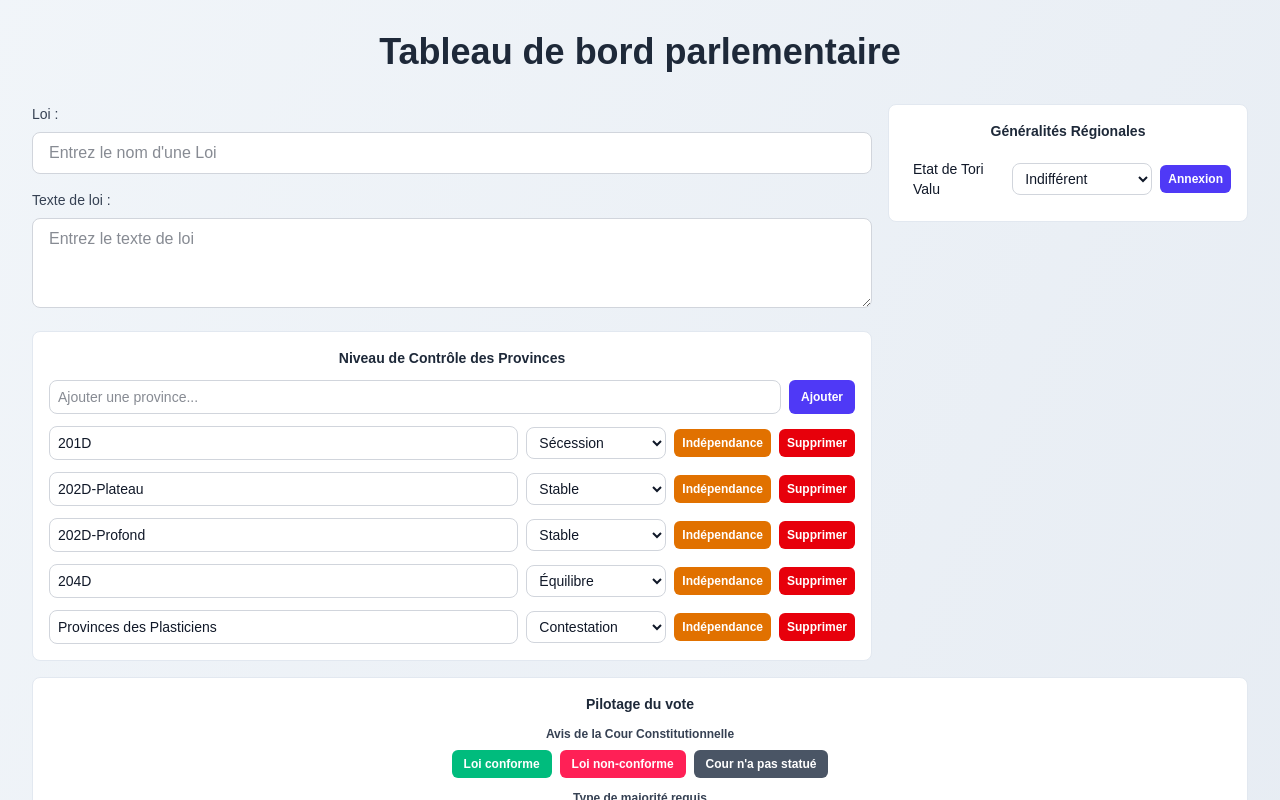
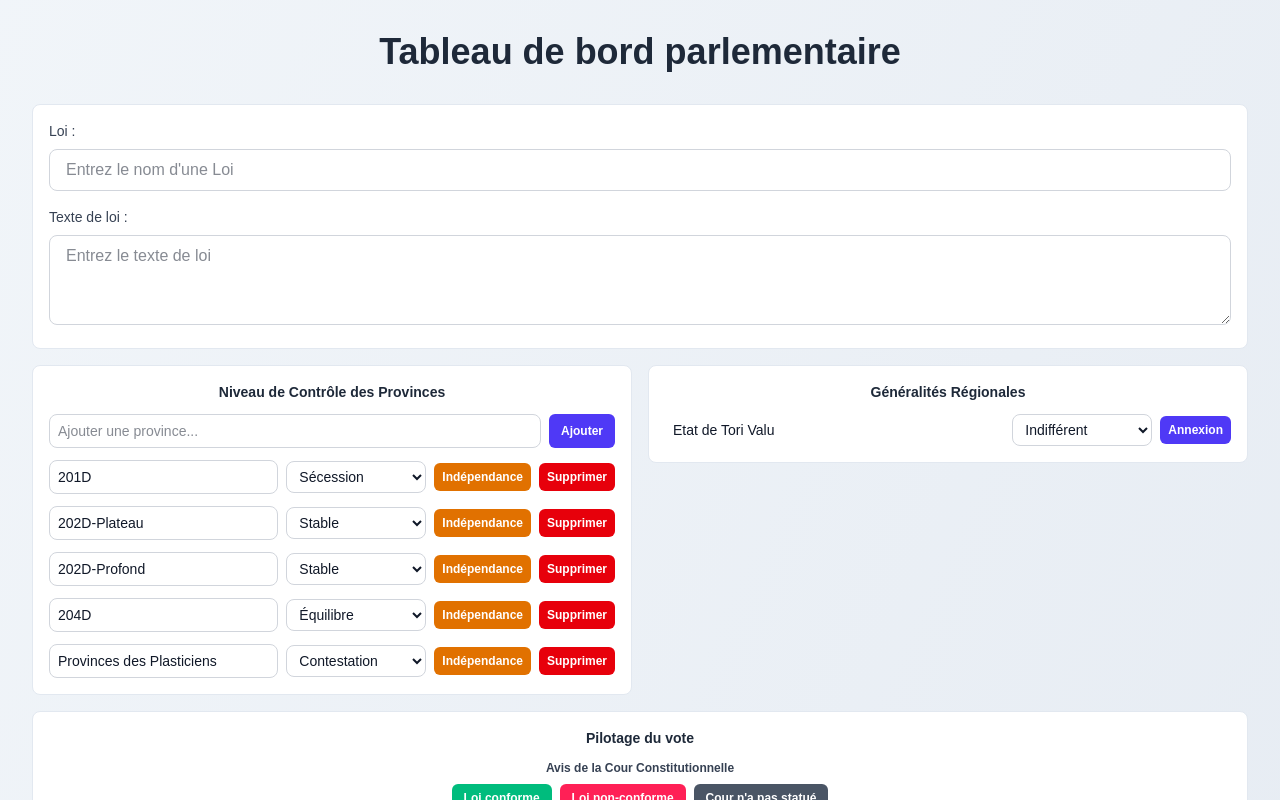
Before and after one commit to Yahiabenlet/interfaceAssemblee, a Next.js app: page / in a window 1280 px wide. Both pictures are taken after typing "5" into the empty fields and a click on the button "Créer l'hémicycle". Shown: the top 800 px of the page. Built offline with nearby package versions, Linux system fonts and the light colour scheme.

Commit message:
décalage du tableau de bord v2

```diff
--- a/app/page.tsx
+++ b/app/page.tsx
@@ -596,7 +596,9 @@ export default function Home() {
           </div>
         ) : (
           <div>
-            <div className="mb-4 grid grid-cols-1 lg:grid-cols-[1fr_360px] gap-4 items-start">
+            <div className="mb-4 space-y-4">
+              {/* Loi + Texte de loi pleine largeur */}
+              <div className="w-full bg-white dark:bg-gray-800 rounded-lg p-4 border border-slate-200 dark:border-slate-700">
                 <div className="space-y-4">
                   <div className="w-full">
                     <label className="block text-sm font-medium text-gray-700 dark:text-gray-300 mb-2">
@@ -622,8 +624,11 @@ export default function Home() {
                       placeholder="Entrez le texte de loi"
                     />
                   </div>
+                </div>
+              </div>
 
-                {/* déplacé : niveau des provinces sous Loi/Texte */}
+              {/* Provinces + Généralités sur la ligne du dessous */}
+              <div className="grid grid-cols-1 lg:grid-cols-2 gap-4 items-start">
                 <div className="bg-white dark:bg-gray-800 rounded-lg p-4 border border-slate-200 dark:border-slate-700">
                   <h3 className="text-sm font-semibold text-gray-800 dark:text-gray-100 mb-3 text-center">
                     Niveau de Contrôle des Provinces
@@ -692,9 +697,7 @@ export default function Home() {
                     ))}
                   </div>
                 </div>
-              </div>
 
-              {/* déplacé : généralités dans la colonne de droite */}
                 <div className="bg-white dark:bg-gray-800 rounded-lg p-4 border border-slate-200 dark:border-slate-700">
                   <h3 className="text-sm font-semibold text-gray-800 dark:text-gray-100 mb-3 text-center">
                     Généralités Régionales
@@ -723,6 +726,7 @@ export default function Home() {
                         </button>
                       </div>
                     ))}
+                  </div>
                 </div>
               </div>
             </div>
```
Lines whose indentation alone changed are shown as unchanged.
